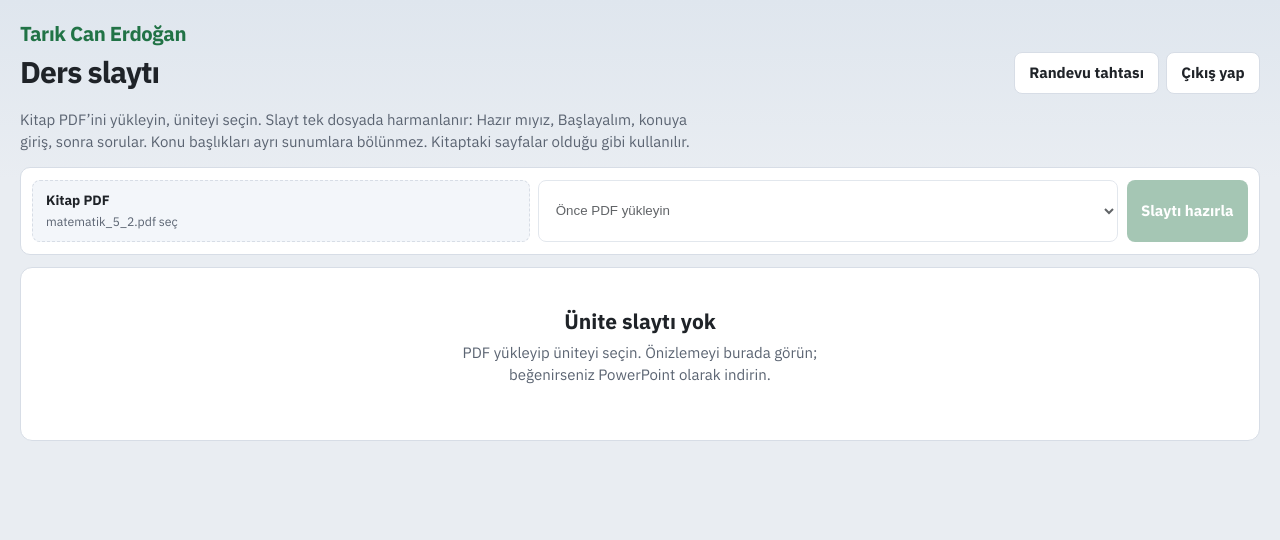
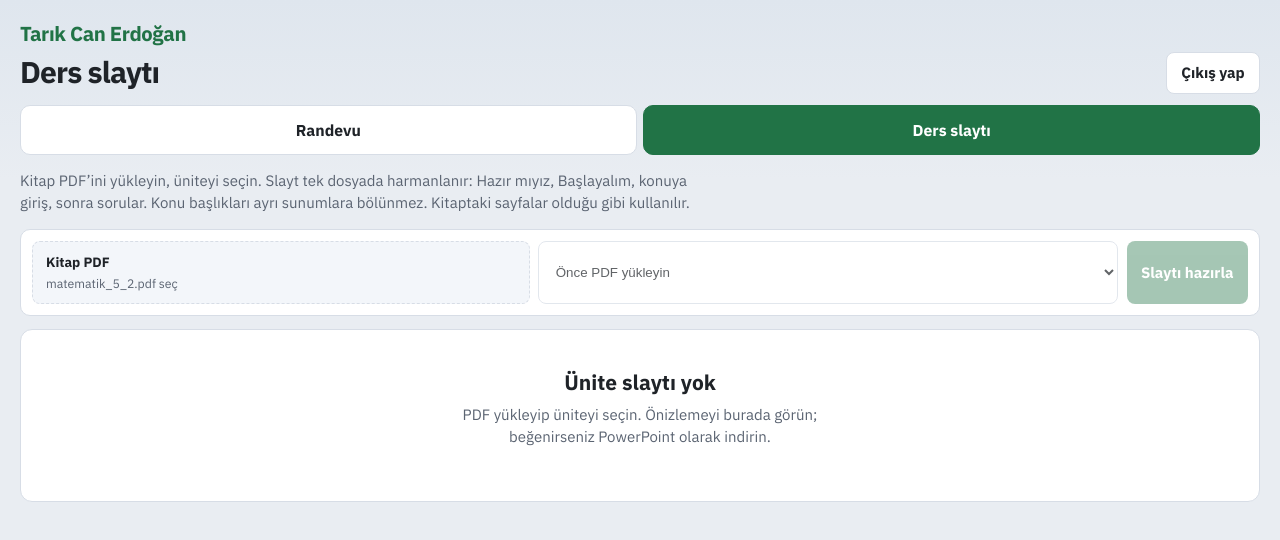
Before and after one commit to muratmuzaffer/kocluk-randevu-senkron, a React (Vite) app: page / in a window 1280 px wide. Both pictures are taken after a click on the button "Ders slaytı". Shown: the top 540 px of the page. Built offline with nearby package versions, Linux system fonts and the light colour scheme.

Commit message:
Put randevu and ders slayti on one shared page with tabs.
Co-authored-by: Cursor <cursoragent@cursor.com>

```diff
--- a/src/App.css
+++ b/src/App.css
@@ -10,7 +10,39 @@
   justify-content: space-between;
   align-items: flex-end;
   gap: 0.85rem;
+  margin-bottom: 0.75rem;
+}
+
+.app-tabs {
+  display: grid;
+  grid-template-columns: 1fr 1fr;
+  gap: 0.45rem;
   margin-bottom: 1rem;
+}
+
+.app-tabs button {
+  padding: 0.85rem 1rem;
+  border-radius: 10px;
+  border: 1px solid var(--grid);
+  background: #fff;
+  color: var(--ink);
+  font-weight: 700;
+  font-size: 1.05rem;
+  cursor: pointer;
+}
+
+.app-tabs button:hover {
+  background: var(--header);
+}
+
+.app-tabs button.on {
+  background: var(--accent);
+  border-color: var(--accent);
+  color: #fff;
+}
+
+.pane-off {
+  display: none;
 }
 
 .brand {
--- a/src/App.tsx
+++ b/src/App.tsx
@@ -1,11 +1,11 @@
-import { useEffect, useMemo, useState, type CSSProperties } from 'react'
+import { Suspense, lazy, useEffect, useMemo, useState, type CSSProperties } from 'react'
 import type { WorkBook } from 'xlsx-js-style'
 import {
   compareClass,
   sortByClassThenName,
   themeForClass,
 } from './lib/classes'
-import { go } from './lib/nav'
+import { go, pathOf } from './lib/nav'
 import {
   detectKoclukFile,
   detectLiveFile,
@@ -29,6 +29,14 @@ import {
 } from './lib/schedule'
 import './App.css'
 
+const SlaytPage = lazy(() => import('./SlaytPage.tsx'))
+
+type PageId = 'randevu' | 'slayt'
+
+function pageFromPath(): PageId {
+  return pathOf().startsWith('/slayt') ? 'slayt' : 'randevu'
+}
+
 type SlotItem = {
   time: string
   raw: string
@@ -51,6 +59,23 @@ function App() {
   const [classFilter, setClassFilter] = useState('all')
   const [savedAt, setSavedAt] = useState('')
   const [flash, setFlash] = useState('')
+  const [page, setPage] = useState<PageId>(pageFromPath)
+  const [slaytSeen, setSlaytSeen] = useState(() => pageFromPath() === 'slayt')
+
+  useEffect(() => {
+    const onPop = () => setPage(pageFromPath())
+    window.addEventListener('popstate', onPop)
+    return () => window.removeEventListener('popstate', onPop)
+  }, [])
+
+  useEffect(() => {
+    if (page === 'slayt') setSlaytSeen(true)
+  }, [page])
+
+  function openPage(next: PageId) {
+    setPage(next)
+    go(next === 'slayt' ? '/slayt' : '/')
+  }
 
   useEffect(() => {
     const saved = loadPersisted()
@@ -242,17 +267,13 @@ function App() {
       <header className="home-bar">
         <div className="home-brand">
           <p className="brand">Tarık Can Erdoğan</p>
-          <h1>Randevu tahtam</h1>
+          <h1>{page === 'slayt' ? 'Ders slaytı' : 'Randevu tahtam'}</h1>
         </div>
         <div className="home-actions">
-          {savedLabel ? <span className="pill">Kayıtlı · {savedLabel}</span> : null}
-          <button
-            type="button"
-            className="btn ghost"
-            onClick={() => go('/slayt')}
-          >
-            Ders slaytı
-          </button>
+          {page === 'randevu' && savedLabel ? (
+            <span className="pill">Kayıtlı · {savedLabel}</span>
+          ) : null}
+          {page === 'randevu' ? (
             <button
               type="button"
               className="btn ghost"
@@ -260,7 +281,8 @@ function App() {
             >
               {showFiles ? 'Dosyaları gizle' : 'Excel yükle / güncelle'}
             </button>
-          {result ? (
+          ) : null}
+          {page === 'randevu' && result ? (
             <button type="button" className="btn ghost" onClick={download}>
               Excel indir
             </button>
@@ -277,6 +299,26 @@ function App() {
         </div>
       </header>
 
+      <nav className="app-tabs" aria-label="Sayfalar">
+        <button
+          type="button"
+          className={page === 'randevu' ? 'on' : ''}
+          aria-current={page === 'randevu' ? 'page' : undefined}
+          onClick={() => openPage('randevu')}
+        >
+          Randevu
+        </button>
+        <button
+          type="button"
+          className={page === 'slayt' ? 'on' : ''}
+          aria-current={page === 'slayt' ? 'page' : undefined}
+          onClick={() => openPage('slayt')}
+        >
+          Ders slaytı
+        </button>
+      </nav>
+
+      <div className={page === 'randevu' ? '' : 'pane-off'}>
       {showFiles && (
         <section className="files-panel">
           <label className={`file-chip ${liveName ? 'on' : ''}`}>
@@ -485,6 +527,15 @@ function App() {
         </>
       )}
       </div>
+
+      {slaytSeen ? (
+        <div className={page === 'slayt' ? '' : 'pane-off'}>
+          <Suspense fallback={<p className="slayt-boot">Slayt yükleniyor…</p>}>
+            <SlaytPage active={page === 'slayt'} />
+          </Suspense>
+        </div>
+      ) : null}
+    </div>
   )
 }
 
--- a/src/SlaytPage.tsx
+++ b/src/SlaytPage.tsx
@@ -1,6 +1,5 @@
 import { useEffect, useMemo, useRef, useState } from 'react'
 import type { PDFDocumentProxy } from 'pdfjs-dist'
-import { go } from './lib/nav'
 import {
   blendDeck,
   extractPageTexts,
@@ -12,10 +11,13 @@ import {
   type Unit,
 } from './lib/pdfSlides'
 import { downloadUnitPptx } from './lib/pptxFromPages'
-import './App.css'
 import './SlaytPage.css'
 
-export default function SlaytPage() {
+type Props = {
+  active: boolean
+}
+
+export default function SlaytPage({ active }: Props) {
   const pdfRef = useRef<PDFDocumentProxy | null>(null)
   const [fileName, setFileName] = useState('')
   const [status, setStatus] = useState('')
@@ -34,7 +36,7 @@ export default function SlaytPage() {
   const current = deck?.slides[index] ?? null
 
   useEffect(() => {
-    if (!deck) return
+    if (!deck || !active) return
     const total = deck.slides.length
     function onKey(e: KeyboardEvent) {
       if (e.key === 'ArrowLeft') setIndex((n) => Math.max(0, n - 1))
@@ -44,7 +46,7 @@ export default function SlaytPage() {
     }
     window.addEventListener('keydown', onKey)
     return () => window.removeEventListener('keydown', onKey)
-  }, [deck])
+  }, [deck, active])
 
   useEffect(() => {
     if (!deck || !current || !pdfRef.current) {
@@ -125,28 +127,7 @@ export default function SlaytPage() {
   }
 
   return (
-    <div className="home slayt-home">
-      <header className="home-bar">
-        <div className="home-brand">
-          <p className="brand">Tarık Can Erdoğan</p>
-          <h1>Ders slaytı</h1>
-        </div>
-        <div className="home-actions">
-          <button type="button" className="btn ghost" onClick={() => go('/')}>
-            Randevu tahtası
-          </button>
-          <button
-            type="button"
-            className="btn ghost"
-            onClick={() => {
-              window.location.href = '/__logout'
-            }}
-          >
-            Çıkış yap
-          </button>
-        </div>
-      </header>
-
+    <div className="slayt-pane">
       <p className="slayt-lead">
         Kitap PDF’ini yükleyin, üniteyi seçin. Slayt tek dosyada harmanlanır:
         Hazır mıyız, Başlayalım, konuya giriş, sonra sorular. Konu başlıkları
--- a/src/main.tsx
+++ b/src/main.tsx
@@ -1,30 +1,10 @@
-import { StrictMode, Suspense, lazy, useEffect, useState } from 'react'
+import { StrictMode } from 'react'
 import { createRoot } from 'react-dom/client'
 import App from './App.tsx'
-import { pathOf } from './lib/nav'
 import './index.css'
-
-const SlaytPage = lazy(() => import('./SlaytPage.tsx'))
-
-function Root() {
-  const [path, setPath] = useState(pathOf())
-  useEffect(() => {
-    const onPop = () => setPath(pathOf())
-    window.addEventListener('popstate', onPop)
-    return () => window.removeEventListener('popstate', onPop)
-  }, [])
-  if (path.startsWith('/slayt')) {
-    return (
-      <Suspense fallback={<p className="slayt-boot">Slayt sayfası yükleniyor…</p>}>
-        <SlaytPage />
-      </Suspense>
-    )
-  }
-  return <App />
-}
 
 createRoot(document.getElementById('root')!).render(
   <StrictMode>
-    <Root />
+    <App />
   </StrictMode>,
 )
```
Lines whose indentation alone changed are shown as unchanged.
